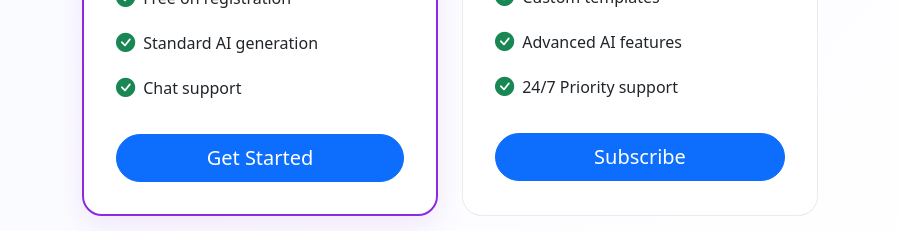
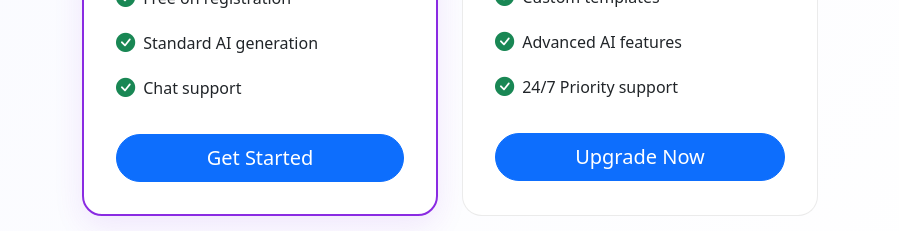
Before and after one commit to PaulSalako/lesnoteAi, a React (Vite) app: page / in a window 1280 px wide. Shown: the part 2800-3031 px from the top of the page, without its empty margins (190-1089 px from the left). Built offline with nearby package versions, Linux system fonts and the light colour scheme.

Commit message:
premuim action button text edited

```diff
--- a/src/components/Pricing.jsx
+++ b/src/components/Pricing.jsx
@@ -130,7 +130,7 @@ function Pricing() {
             </ul>
 
             <button className="btn btn-primary btn-lg w-100 rounded-pill">
-              Subscribe
+            Upgrade Now
             </button>
           </div>
         </div>
--- a/src/components/Support.jsx
+++ b/src/components/Support.jsx
@@ -1,5 +1,5 @@
 // src/components/About.jsx
-import React from 'react';
+// import React from 'react';
 // import './nav.css';
 import './styles/Support.css';
 
```
